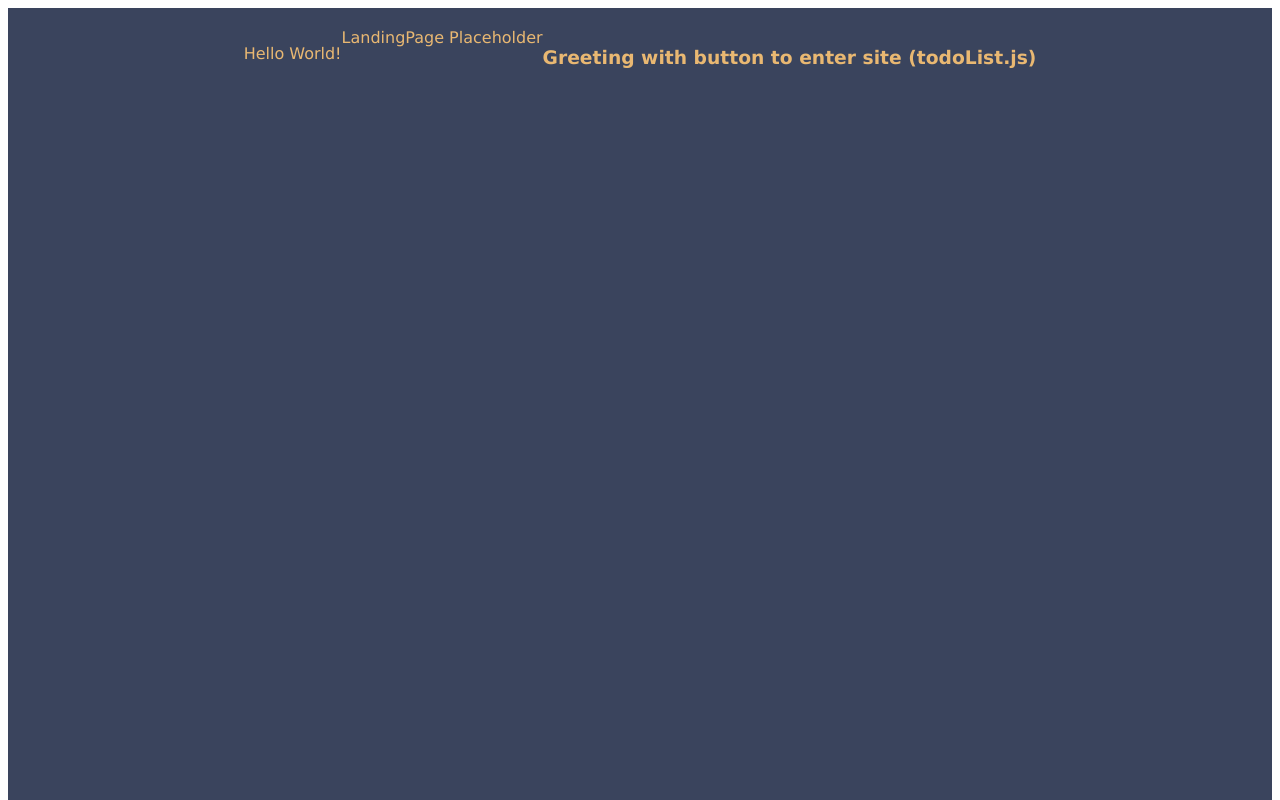
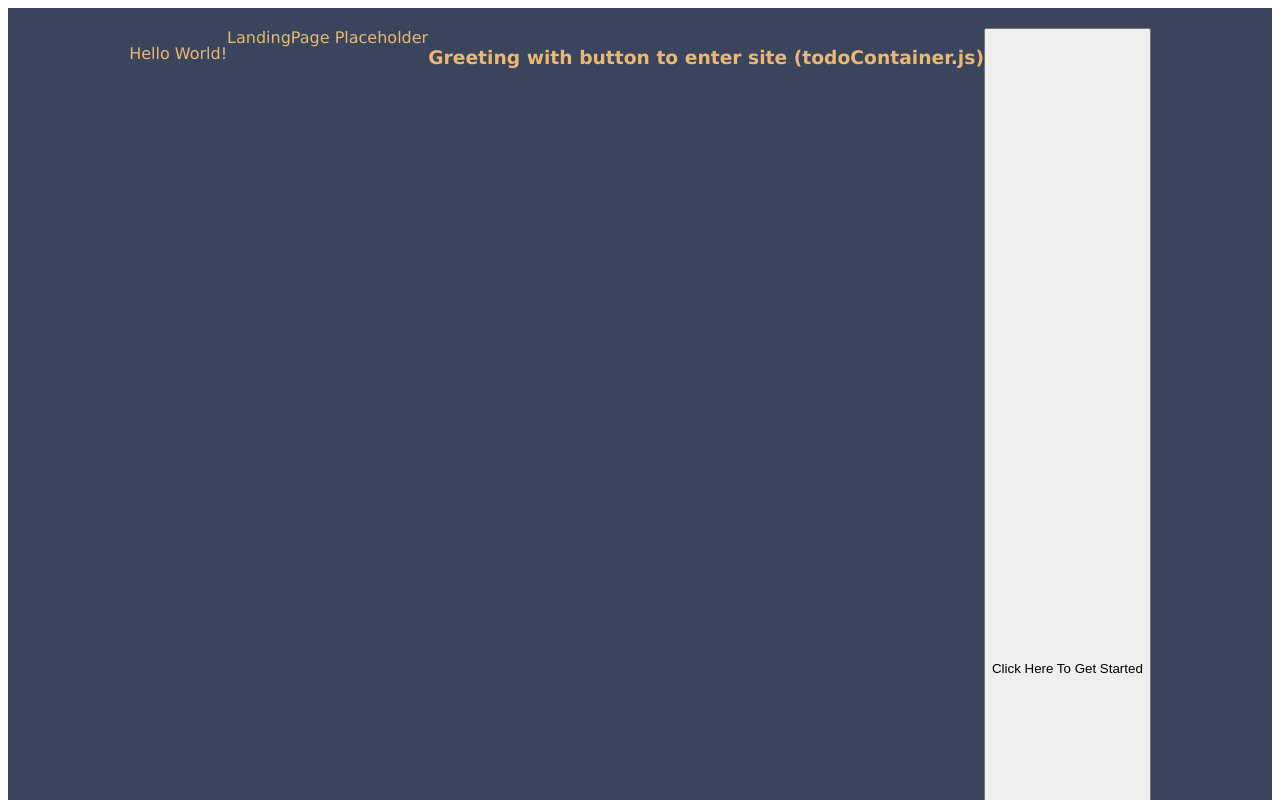
Before and after one commit to wowgr8/ctd-final-project, a React (Create React App) app: page / in a window 1280 px wide. Shown: the top 800 px of the page. Built offline with nearby package versions, Linux system fonts and the light colour scheme.

Commit message:
add button to enter todolist container. add useNavigate to onEnter() to redirect to todoContainer

```diff
--- a/src/components/LandingPage.js
+++ b/src/components/LandingPage.js
@@ -1,10 +1,27 @@
-import React from 'react'
+import React, {useState} from 'react';
+import { useNavigate } from "react-router-dom";
+import TodoContainer from './TodoContainer';
+
+
 
 function LandingPage() {
+  const [entered, isEntered] = useState(false)
+
+  let navigate = useNavigate();
+
+  const onEnter = () => {
+    isEntered(!entered)
+    console.log("Entered is:", entered)
+    navigate('/todoContainer')
+    console.log("navigate")
+  }
   return (
     <>
       <div>LandingPage Placeholder</div>
-      <h3>Greeting with button to enter site (todoList.js)</h3>
+      <h3>Greeting with button to enter site (todoContainer.js)</h3>
+      <button onClick={onEnter} >
+        Click Here To Get Started
+      </button>
     </>
   )
 }
```
